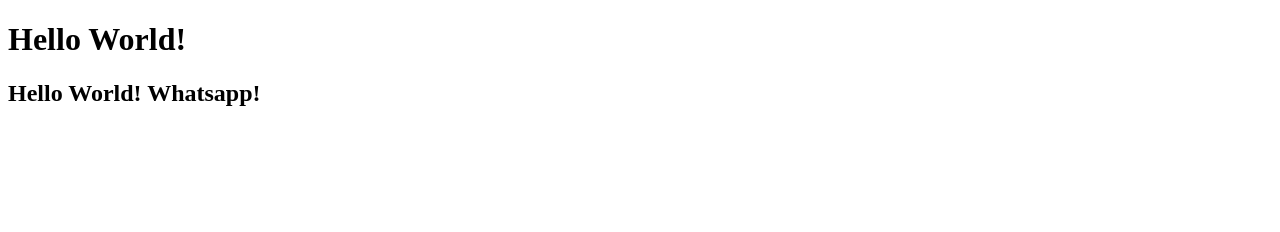
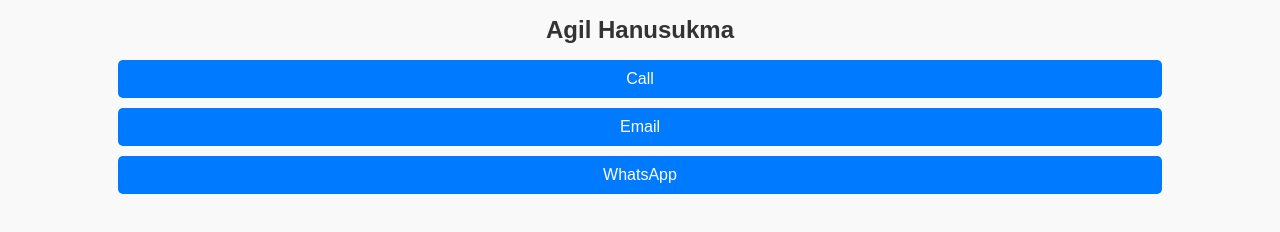
Before and after one commit to hanoee/CV, a plain HTML site: page index.html in a window 1280 px wide. Drawn offline with Linux system fonts and the light colour scheme.

Commit message:
Update index.html

```diff
--- a/index.html
+++ b/index.html
@@ -1,10 +1,22 @@
+
 <!DOCTYPE html>
 <html>
-<head>
-    <title>Hello, World!</title>
-</head>
-<body>
-    <h1>Hello World!</h1>
-    <h2>Hello World! Whatsapp!</h2>
-</body>
+   <head>
+      <meta name="viewport" content="width=device-width, initial-scale=1.0">
+      <title>CV Agil Hanusukma</title>
+      <style>
+         body { font-family: Arial, sans-serif; margin: 0; padding: 0; background: #f9f9f9; text-align: center; }
+         h1 { font-size: 24px; color: #333; }
+         .links a { display: block; padding: 10px; margin: 10px auto; width: 80%; background: #007BFF; color: #fff; border-radius: 5px; text-decoration: none; transition: background 0.3s; }
+         .links a:hover { background: #0056b3; }
+      </style>
+   </head>
+   <body>
+      <h1>Agil Hanusukma</h1>
+      <div class="links">
+         <a href="tel:082213429861">Call</a>
+         <a href="mailto:alagi91@outlook.com">Email</a>
+         <a href="https://wa.me/6282213429861">WhatsApp</a>
+      </div>
+   </body>
 </html>
```
